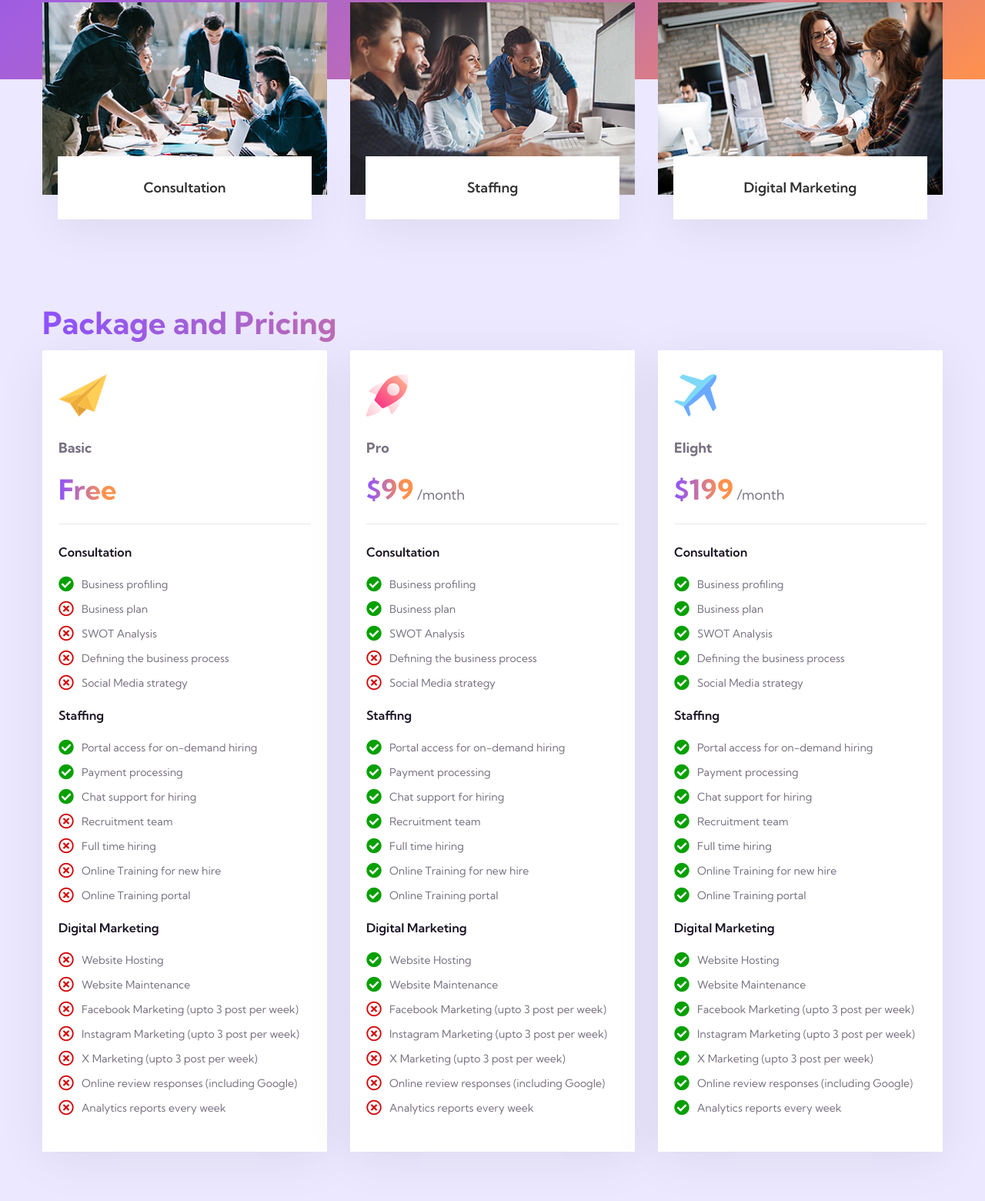
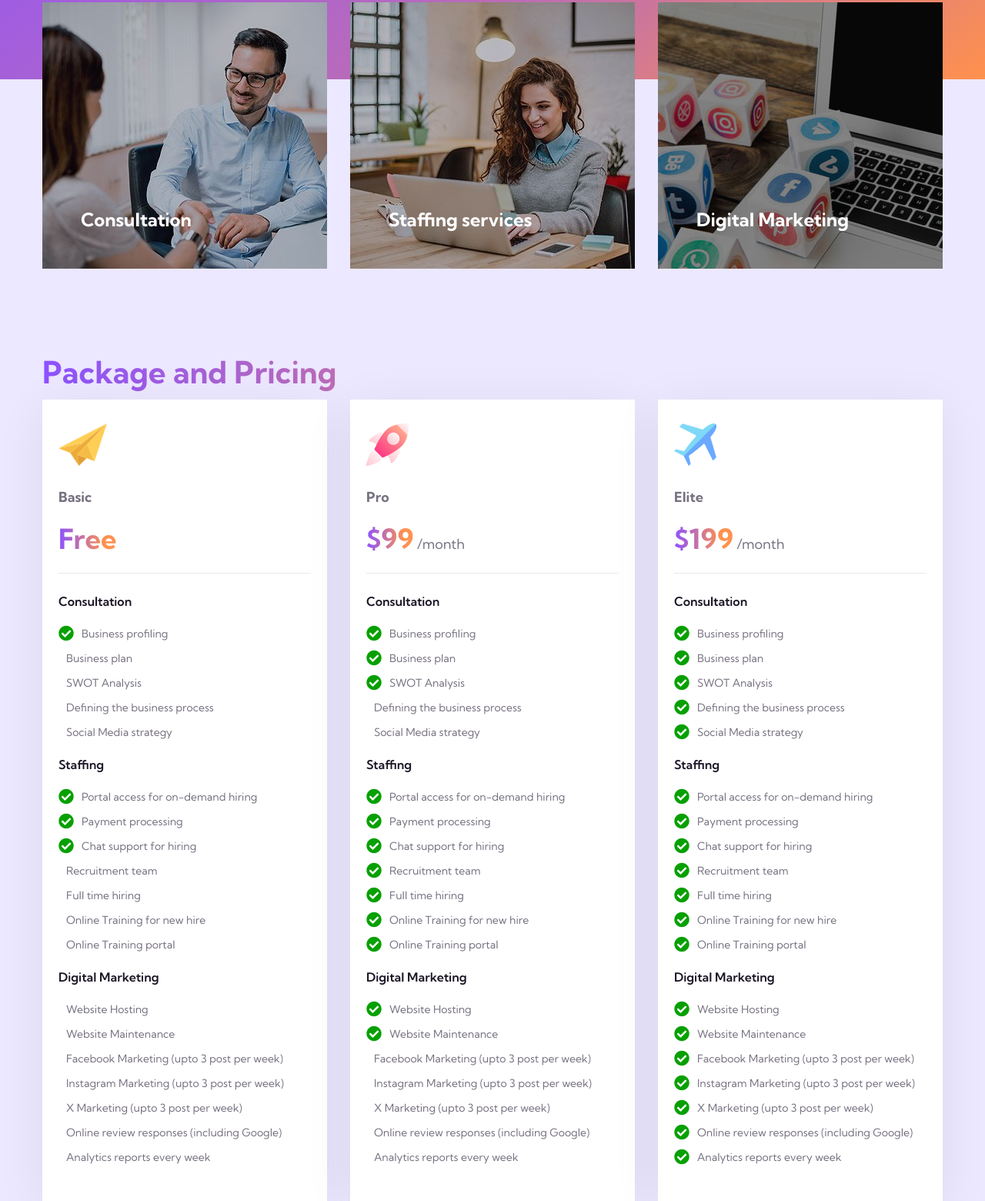
Before and after one commit to mshanGithub/HussmeStaticWebApp, a website: page src/business.html in a window 1280 px wide. Shown: the part 665-2225 px from the top of the page at 77% size. Drawn offline with Linux system fonts and the light colour scheme; files that its build step writes are made by us from their sources.

Commit message:
Add files via upload

```diff
--- a/src/business.html
+++ b/src/business.html
@@ -62,7 +62,7 @@
           <div class="main-menu__main-menu-box main-menu__main-menu-box--two"> <a href="#" class="mobile-nav__toggler"><i class="fa fa-bars"></i></a>
             <ul class="main-menu__list">
               <li><a href="index.html">Home</a> </li>
-              <li class="current"><a href="business.html">Busniess</a> </li>
+              <li class="current"><a href="business.html">Business</a> </li>
               <li><a href="talent.html">Talent</a> </li>
               <li> <a href="blog.html">Blog</a> </li>
               <li><a href="contactus.html">Contact Us</a></li>
@@ -111,33 +111,66 @@
       </div>
       <div class="delivering-it__bottom">
         <div class="row">
-          <div class="col-xl-4 col-lg-4 wow fadeInUp" data-wow-delay="100ms">
-            <!--Delivering IT Single-->
-            <div class="delivering-it__single">
-              <div class="delivering-it__img"> <img src="assets/images/resources/consultimg.jpg" alt=""> </div>
-              <div class="delivering-it__content">
-                <h5 class="delivering-it__content-title">Consultation </h5>
+
+
+			<div class="col-xl-4 col-lg-4 wow fadeInRight" data-wow-delay="400ms">
+          <!--Feature One Single-->
+          <div class="feature-one__single">
+            <div class="feature-one__img"> <img src="assets/images/resources/feature-1-3.jpg" alt="">
+              <div class="feature-one__title-box">
+                <h3 class="feature-one__title"><a href="#">Consultation </a></h3>
+              </div>
+              <div class="feature-one__hover-content">
+                <div class="feature-one__icon"> <span class="icon-innovation"></span> </div>
+                <h3 class="feature-one__hover-title"><a href="#">Consultation </a> </h3>
+                <p class="feature-one__hover-text">Streaming the business process for growth and bring in the out of the box solution to reduce expenses</p>
               </div>
             </div>
           </div>
-          <div class="col-xl-4 col-lg-4 wow fadeInUp" data-wow-delay="200ms">
-            <!--Delivering IT Single-->
-            <div class="delivering-it__single">
-              <div class="delivering-it__img"> <img src="assets/images/resources/staffimg.jpg" alt=""> </div>
-              <div class="delivering-it__content">
-                <h5 class="delivering-it__content-title">Staffing </h5>
+        </div>
+
+
+
+
+          <div class="col-xl-4 col-lg-4 wow fadeInRight" data-wow-delay="200ms">
+          <!--Feature One Single-->
+          <div class="feature-one__single">
+            <div class="feature-one__img"> <img src="assets/images/resources/feature-1-1.jpg" alt="">
+              <div class="feature-one__title-box">
+                <h3 class="feature-one__title"><a href="#">Staffing services</a></h3>
+              </div>
+              <div class="feature-one__hover-content">
+                <div class="feature-one__icon"> <span class="icon-user"></span> </div>
+                <h3 class="feature-one__hover-title"><a href="#">Staffing services</a> </h3>
+                <p class="feature-one__hover-text">Innovative on-demand staffing solutions - Hussme Hiring platform for business needs and flexible work schedule for talents</p>
               </div>
             </div>
           </div>
-          <div class="col-xl-4 col-lg-4 wow fadeInUp" data-wow-delay="300ms">
-            <!--Delivering IT Single-->
-            <div class="delivering-it__single">
-              <div class="delivering-it__img"> <img src="assets/images/resources/dititimg.jpg" alt=""> </div>
-              <div class="delivering-it__content">
-                <h5 class="delivering-it__content-title">Digital Marketing</h5>
+        </div>
+
+
+			  <div class="col-xl-4 col-lg-4 wow fadeInRight" data-wow-delay="300ms">
+          <!--Feature One Single-->
+          <div class="feature-one__single">
+            <div class="feature-one__img"> <img src="assets/images/resources/feature-1-2.jpg" alt="">
+              <div class="feature-one__title-box">
+                <h3 class="feature-one__title"><a href="#">Digital Marketing </a></h3>
+              </div>
+              <div class="feature-one__hover-content">
+                <div class="feature-one__icon"> <span class="icon-social-media"></span> </div>
+                <h3 class="feature-one__hover-title"><a href="#">Digital Marketing </a></h3>
+                <p class="feature-one__hover-text">Enhance the website and utilize social platform(Facebook, Instagram, X) for branding and generating leads for business growth</p>
               </div>
             </div>
           </div>
+        </div>
+
+
+
+
+
+
+
         </div>
       </div>
     </div>
@@ -165,25 +198,25 @@
                   </div>
                 </li>
                 <li>
-                  <div class="icon"> <i class="far fa-times-circle"></i> </div>
+                  <div class="icon"> <i class="far fa-circle-thin"></i> </div>
                   <div class="text">
                     <p>Business plan</p>
                   </div>
                 </li>
                 <li>
-                  <div class="icon"> <i class="far fa-times-circle"></i> </div>
+                  <div class="icon"> <i class="far fa-circle-thin"></i> </div>
                   <div class="text">
                     <p>SWOT Analysis</p>
                   </div>
                 </li>
                 <li>
-                  <div class="icon"> <i class="far fa-times-circle"></i> </div>
+                  <div class="icon"> <i class="far fa-circle-thin"></i> </div>
                   <div class="text">
                     <p>Defining the business process</p>
                   </div>
                 </li>
                 <li>
-                  <div class="icon"> <i class="far fa-times-circle"></i> </div>
+                  <div class="icon"> <i class="far fa-circle-thin"></i> </div>
                   <div class="text">
                     <p>Social Media strategy</p>
                   </div>
@@ -210,25 +243,25 @@
                   </div>
                 </li>
                 <li>
-                  <div class="icon"> <i class="far fa-times-circle"></i> </div>
+                  <div class="icon"> <i class="far fa-circle-thin"></i> </div>
                   <div class="text">
                     <p>Recruitment team</p>
                   </div>
                 </li>
                 <li>
-                  <div class="icon"> <i class="far fa-times-circle"></i> </div>
+                  <div class="icon"> <i class="far fa-circle-thin"></i> </div>
                   <div class="text">
                     <p>Full time hiring</p>
                   </div>
                 </li>
                 <li>
-                  <div class="icon"> <i class="far fa-times-circle"></i> </div>
+                  <div class="icon"> <i class="far fa-circle-thin"></i> </div>
                   <div class="text">
                     <p>Online Training for new hire</p>
                   </div>
                 </li>
                 <li>
-                  <div class="icon"> <i class="far fa-times-circle"></i> </div>
+                  <div class="icon"> <i class="far fa-circle-thin"></i> </div>
                   <div class="text">
                     <p>Online Training portal</p>
                   </div>
@@ -237,43 +270,43 @@
               <p class="pricing__service-title">Digital Marketing </p>
               <ul class="list-unstyled pricing__service-list">
                 <li>
-                  <div class="icon"> <i class="far fa-times-circle"></i> </div>
+                  <div class="icon"> <i class="far fa-circle-thin"></i> </div>
                   <div class="text">
                     <p>Website Hosting</p>
                   </div>
                 </li>
                 <li>
-                  <div class="icon"> <i class="far fa-times-circle"></i> </div>
+                  <div class="icon"> <i class="far fa-circle-thin"></i> </div>
                   <div class="text">
                     <p>Website Maintenance</p>
                   </div>
                 </li>
                 <li>
-                  <div class="icon"> <i class="far fa-times-circle"></i> </div>
+                  <div class="icon"> <i class="far fa-circle-thin"></i> </div>
                   <div class="text">
                     <p>Facebook Marketing (upto 3 post per week)</p>
                   </div>
                 </li>
                 <li>
-                  <div class="icon"> <i class="far fa-times-circle"></i> </div>
+                  <div class="icon"> <i class="far fa-circle-thin"></i> </div>
                   <div class="text">
                     <p>Instagram Marketing (upto 3 post per week)</p>
                   </div>
                 </li>
                 <li>
-                  <div class="icon"> <i class="far fa-times-circle"></i> </div>
+                  <div class="icon"> <i class="far fa-circle-thin"></i> </div>
                   <div class="text">
                     <p>X Marketing (upto 3 post per week)</p>
                   </div>
                 </li>
                 <li>
-                  <div class="icon"> <i class="far fa-times-circle"></i> </div>
+                  <div class="icon"> <i class="far fa-circle-thin"></i> </div>
                   <div class="text">
                     <p>Online review responses (including Google)</p>
                   </div>
                 </li>
                 <li>
-                  <div class="icon"> <i class="far fa-times-circle"></i> </div>
+                  <div class="icon"> <i class="far fa-circle-thin"></i> </div>
                   <div class="text">
                     <p>Analytics reports every week</p>
                   </div>
@@ -311,13 +344,13 @@
                   </div>
                 </li>
                 <li>
-                  <div class="icon"> <i class="far fa-times-circle"></i> </div>
+                  <div class="icon"> <i class="far fa-circle-thin"></i> </div>
                   <div class="text">
                     <p>Defining the business process</p>
                   </div>
                 </li>
                 <li>
-                  <div class="icon"> <i class="far fa-times-circle"></i> </div>
+                  <div class="icon"> <i class="far fa-circle-thin"></i> </div>
                   <div class="text">
                     <p>Social Media strategy</p>
                   </div>
@@ -383,31 +416,31 @@
                   </div>
                 </li>
                 <li>
-                  <div class="icon"> <i class="far fa-times-circle"></i> </div>
+                  <div class="icon"> <i class="far fa-circle-thin"></i> </div>
                   <div class="text">
                     <p>Facebook Marketing (upto 3 post per week)</p>
                   </div>
                 </li>
                 <li>
-                  <div class="icon"> <i class="far fa-times-circle"></i> </div>
+                  <div class="icon"> <i class="far fa-circle-thin"></i> </div>
                   <div class="text">
                     <p>Instagram Marketing (upto 3 post per week)</p>
                   </div>
                 </li>
                 <li>
-                  <div class="icon"> <i class="far fa-times-circle"></i> </div>
+                  <div class="icon"> <i class="far fa-circle-thin"></i> </div>
                   <div class="text">
                     <p>X Marketing (upto 3 post per week)</p>
                   </div>
                 </li>
                 <li>
-                  <div class="icon"> <i class="far fa-times-circle"></i> </div>
+                  <div class="icon"> <i class="far fa-circle-thin"></i> </div>
                   <div class="text">
                     <p>Online review responses (including Google)</p>
                   </div>
                 </li>
                 <li>
-                  <div class="icon"> <i class="far fa-times-circle"></i> </div>
+                  <div class="icon"> <i class="far fa-circle-thin"></i> </div>
                   <div class="text">
                     <p>Analytics reports every week</p>
                   </div>
@@ -420,7 +453,7 @@
           <!--Pricing Single-->
           <div class="pricing__single">
             <div class="pricing__icon"> <img src="assets/images/icon/pricing-icon-3.png" alt=""> </div>
-            <h3 class="pricing__title">Elight</h3>
+            <h3 class="pricing__title">Elite</h3>
             <h2 class="pricing__rate">$199</h2>
             <span class="smtxt">/month</span>
             <div class="pricing__service">
```
Also changed, not shown: src/index.html (+4 -4 lines), src/talent.html (+48 -26 lines).
